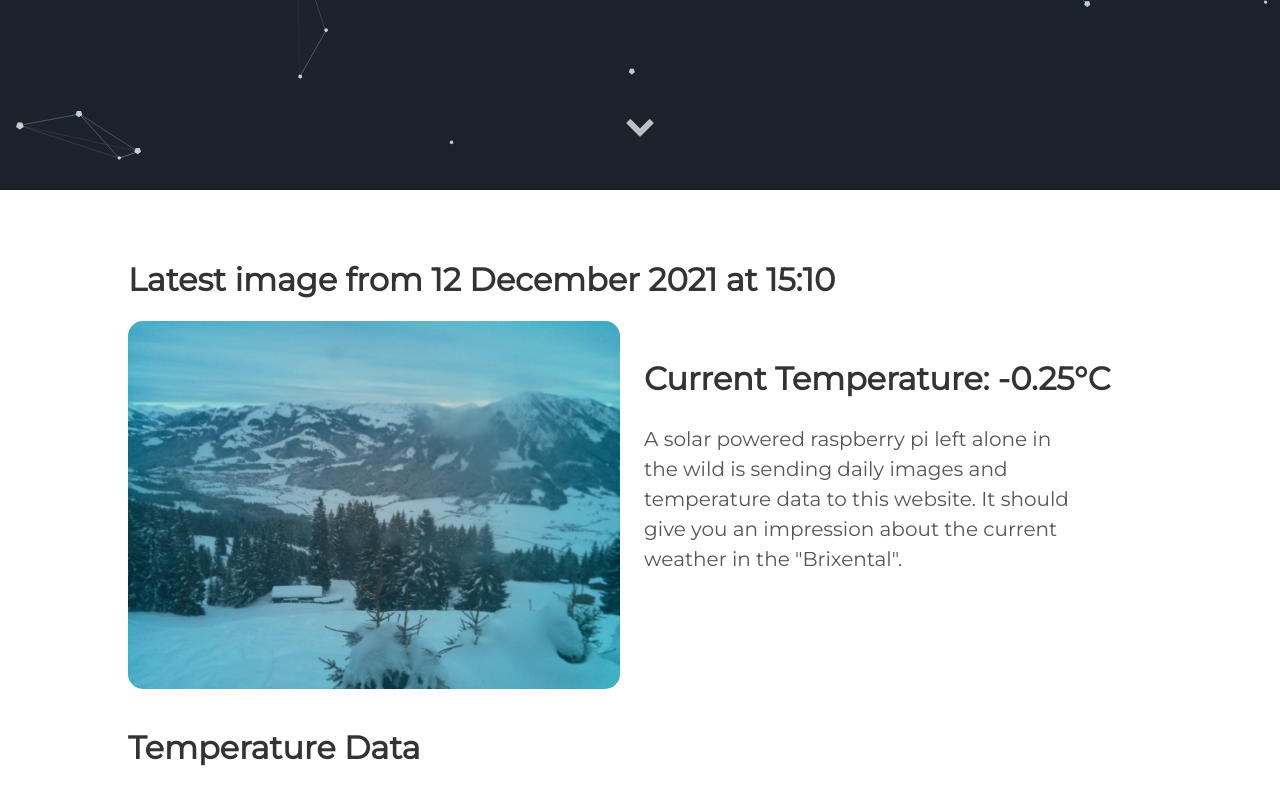
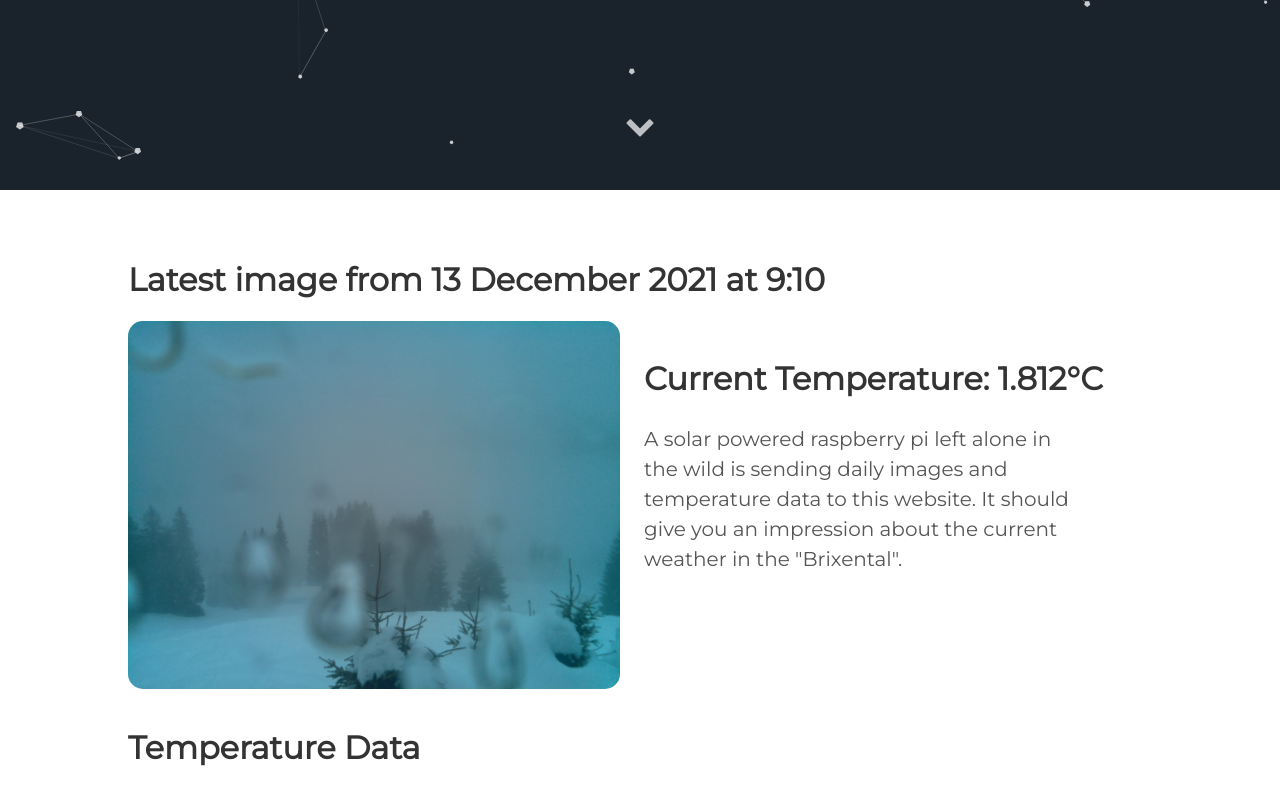
Before and after one commit to vektorious/vektorious.github.io, a Jekyll site: the page built from resources/huette.md, in a window 1280 px wide and 900 px high, scrolled down 710 px. Shown: the top 805 px of the window. Built offline with Jekyll 4.4.1, drawn with Linux system fonts in a browser that asks for light colours.

Commit message:
I'm a bot beep boop

```diff
--- a/resources/huette.md
+++ b/resources/huette.md
@@ -6,13 +6,13 @@ image: '/assets/img/'
 description: 'Live image from the Austrian alps'
 twitter_text: ' '
 ---
-## Latest image from 12 December 2021 at 15:10
+## Latest image from 13 December 2021 at  9:10
 <div class="huette">
   <div class="huette-image">
     <img src="{{ "/assets/img/huette.jpg" | prepend: site.baseurl }}">
   </div>
   <div class="huette-text">
-        <h2>Current Temperature: -0.25°C</h2>
+        <h2>Current Temperature: 1.812°C</h2>
         <p>A solar powered raspberry pi left alone in the wild is sending daily images and temperature data to this website. It should give you an impression about the current weather in the "Brixental".</p>
 
   </div>
```
Also changed, not shown: rpi-script/2021-12-13_090924.txt (renamed from rpi-script/2021-12-12_150920.txt, +5 -5 lines), rpi-script/huette.md (+2 -2 lines), assets/img/huette.jpg, assets/img/temp_plot.png, rpi-script/temp_plot.png, 1 other file.
